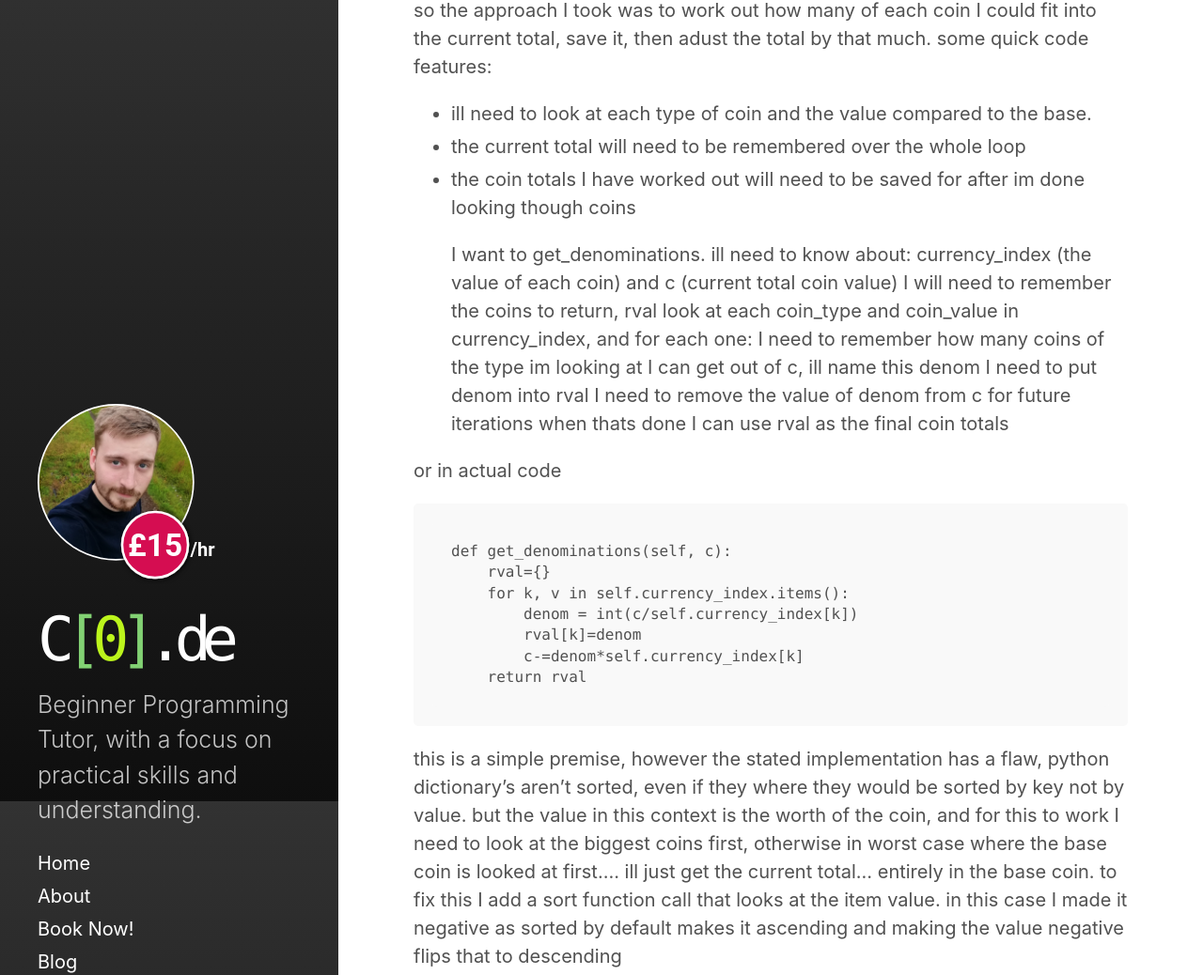
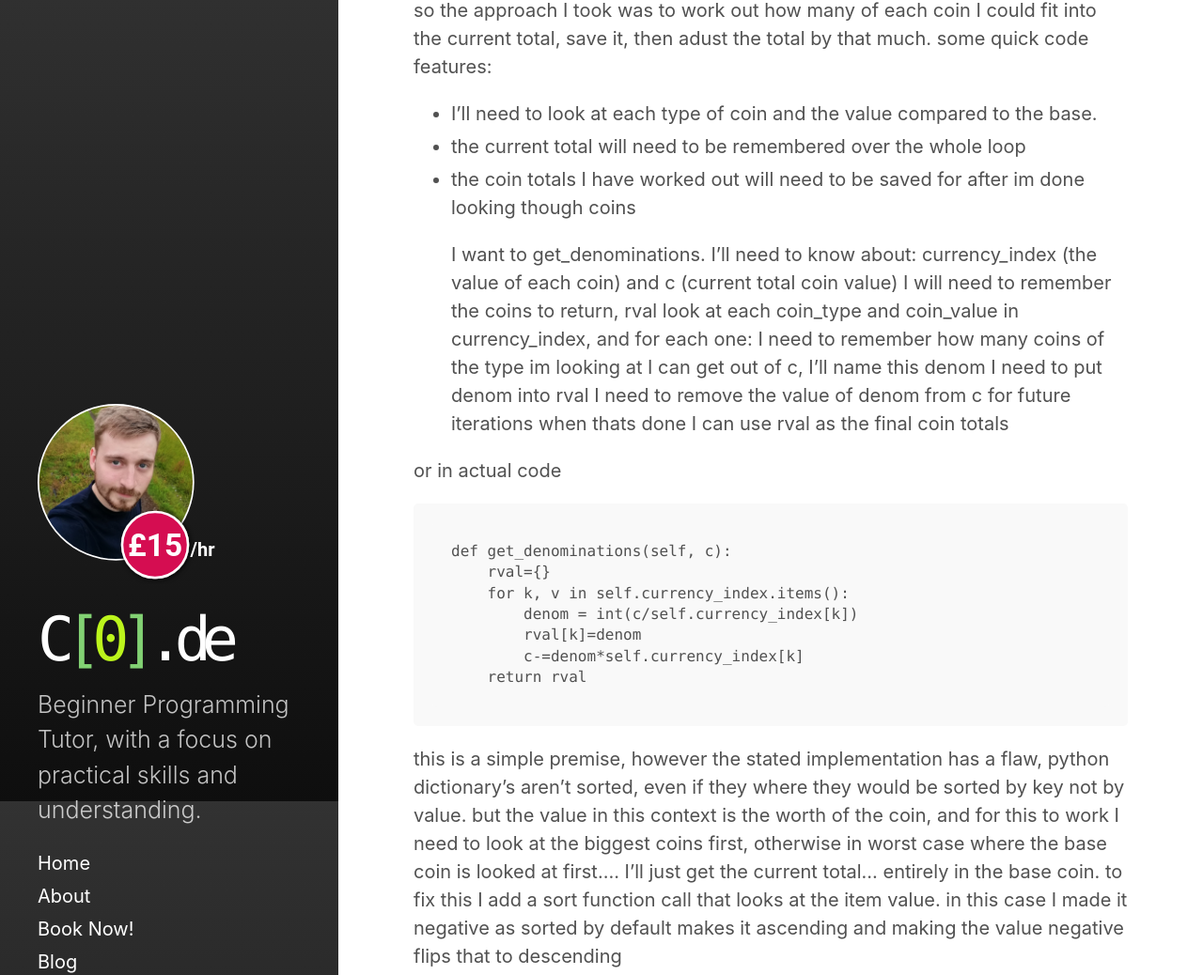
Before and after one commit to megonemad1/Tutor-Website, a Jekyll site: the page built from Blog/_posts/2020-04-10-coin_converter.md, in a window 1280 px wide and 1400 px high, scrolled down 2596 px. Shown: the part 151-1189 px from the top of the window at 94% size. Built offline with Jekyll 4.4.1, drawn with Linux system fonts in a browser that asks for light colours; nearby versions of some CDN libraries.

Commit message:
- fix ill -> I'll

```diff
--- a/Blog/_posts/2020-04-10-coin_converter.md
+++ b/Blog/_posts/2020-04-10-coin_converter.md
@@ -67,14 +67,14 @@ next, I need to get the coins back into separate parts again, to undo the proces
 
 so the approach I took was to work out how many of each coin I could fit into the current total, save it, then adust the total by that much.
 some quick code features:
-- ill need to look at each type of coin and the value compared to the base.
+- I'll need to look at each type of coin and the value compared to the base.
 - the current total will need to be remembered over the whole loop
 - the coin totals I have worked out will need to be saved for after im done looking though coins
 
-    I want to get_denominations. ill need to know about: currency_index (the value of each coin) and c (current total coin value)
+    I want to get_denominations. I'll need to know about: currency_index (the value of each coin) and c (current total coin value)
         I will need to remember the coins to return, rval
         look at each coin_type and coin_value in currency_index, and for each one:
-            I need to remember how many coins of the type im looking at I can get out of c, ill name this denom
+            I need to remember how many coins of the type im looking at I can get out of c, I'll name this denom
             I need to put denom into rval
             I need to remove the value of denom from c for future iterations
         when thats done
@@ -90,7 +90,7 @@ or in actual code
             c-=denom*self.currency_index[k]
         return rval
 
-this is a simple premise, however the stated implementation has a flaw, python dictionary's aren't sorted, even if they where they would be sorted by key not by value. but the value in this context is the worth of the coin, and for this to work I need to look at the biggest coins first, otherwise in worst case where the base coin is looked at first.... ill just get the current total... entirely in the base coin.
+this is a simple premise, however the stated implementation has a flaw, python dictionary's aren't sorted, even if they where they would be sorted by key not by value. but the value in this context is the worth of the coin, and for this to work I need to look at the biggest coins first, otherwise in worst case where the base coin is looked at first.... I'll just get the current total... entirely in the base coin.
 to fix this I add a sort function call that looks at the item value. in this case I made it negative as sorted by default makes it ascending and making the value negative flips that to descending
 
     def get_denominations(self, c):
```
Also changed, not shown: _includes/custom-nav-links.html (line endings or trailing spaces).
